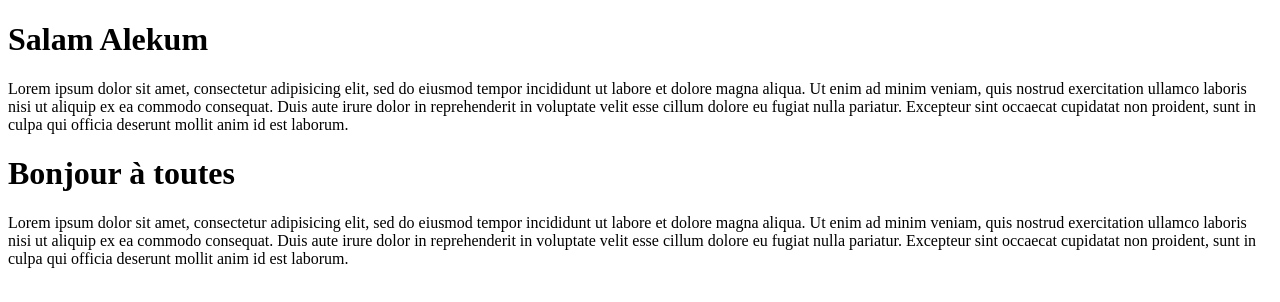
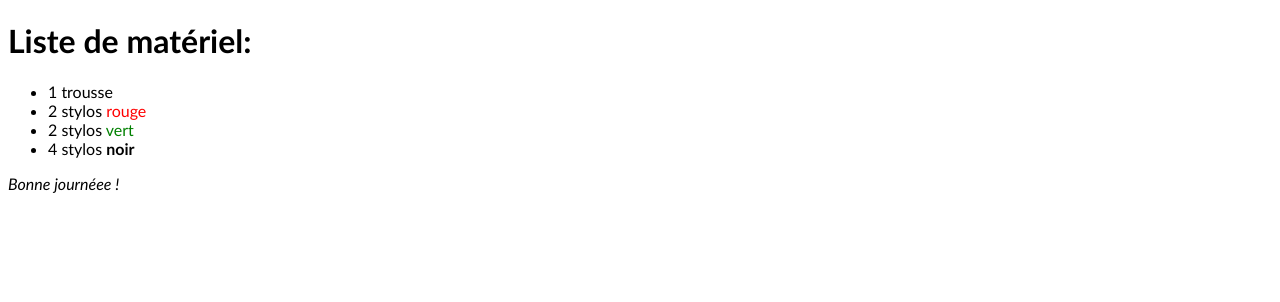
Before and after one commit to aliceokodomo/HTMLpartie1_exo3, a plain HTML site: page index.html in a window 1280 px wide. Drawn offline with Linux system fonts and the light colour scheme.

Commit message:
Update index.html

```diff
--- a/index.html
+++ b/index.html
@@ -1,31 +1,33 @@
 <!DOCTYPE html>
-<html lang="en" dir="ltr">
-  <head>
-    <meta charset="utf-8">
-    <title>POLICE </title>
-    <link rel="stylesheet" type="text/css" href="style.css">
-  </head>
-  <body>
-    <div class="container">
-  		<div class="box-1">
-  			<h1>Salam Alekum</h1>
-  			<p>Lorem ipsum dolor sit amet, consectetur adipisicing elit, sed do eiusmod
-  			tempor incididunt ut labore et dolore magna aliqua. Ut enim ad minim veniam,
-  			quis nostrud exercitation ullamco laboris nisi ut aliquip ex ea commodo
-  			consequat. Duis aute irure dolor in reprehenderit in voluptate velit esse
-  			cillum dolore eu fugiat nulla pariatur. Excepteur sint occaecat cupidatat non
-  			proident, sunt in culpa qui officia deserunt mollit anim id est laborum.</p>
-  		</div>
+<html>
+<head>
+    <meta charset="UTF-8">
+    <style>
+        .rouge {
+            color: red;
+        }
 
-  		<div class="box-2">
-  			<h1>Bonjour à toutes</h1>
-  			<p>Lorem ipsum dolor sit amet, consectetur adipisicing elit, sed do eiusmod
-  			tempor incididunt ut labore et dolore magna aliqua. Ut enim ad minim veniam,
-  			quis nostrud exercitation ullamco laboris nisi ut aliquip ex ea commodo
-  			consequat. Duis aute irure dolor in reprehenderit in voluptate velit esse
-  			cillum dolore eu fugiat nulla pariatur. Excepteur sint occaecat cupidatat non
-  			proident, sunt in culpa qui officia deserunt mollit anim id est laborum.</p>
+        .vert {
+            color: green;
+        }
 
-  		</div>
-  </body>
+        body {
+            font-family: "Gill Sans", sans-serif;
+        }
+
+    </style>
+</head>
+
+   <h1>Liste de matériel:</h1>
+<p>
+    <ul>
+        <li>1 trousse</li>
+        <li>2 stylos <span class="rouge">rouge</span></li>
+        <li>2 stylos <span class="vert">vert</span></li>
+        <li>4 stylos <strong>noir</strong></li>
+    </ul>
+
+    <em>Bonne journéee !</em>
+</p>
+
 </html>
```
